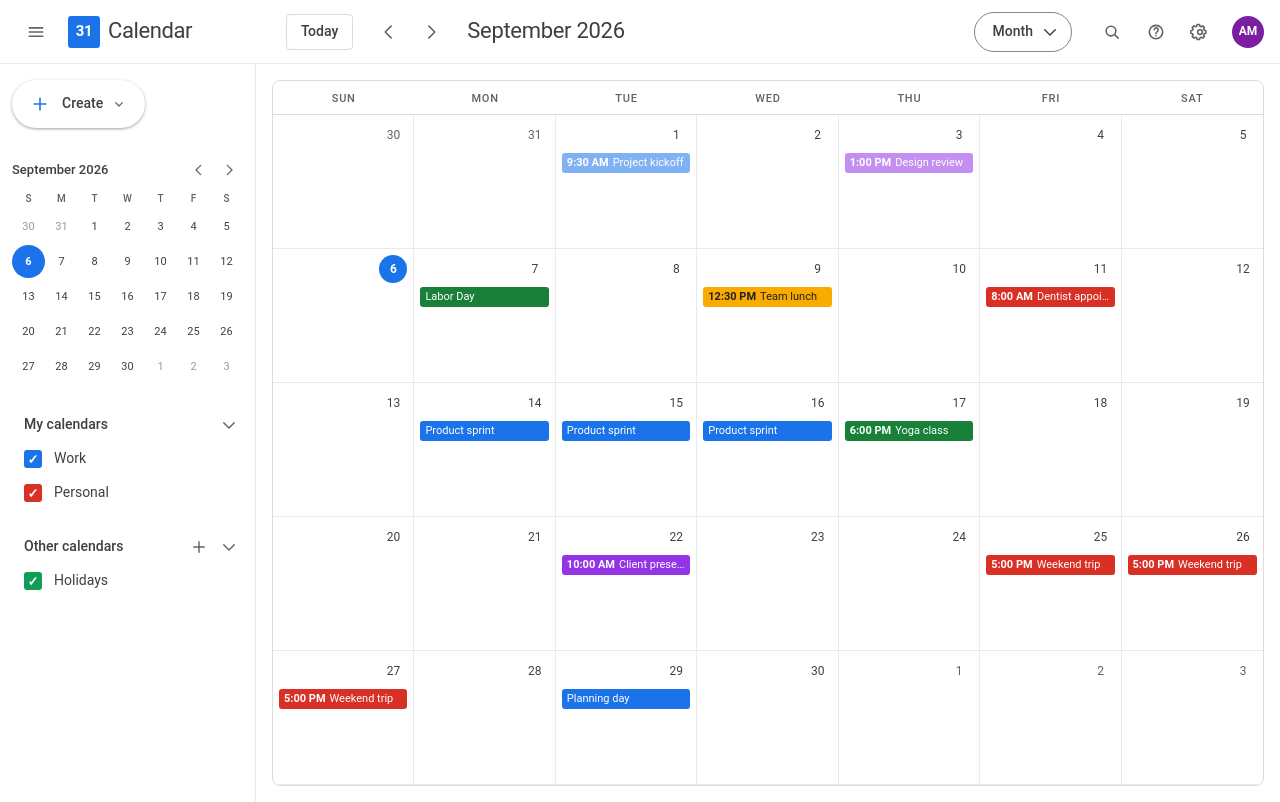
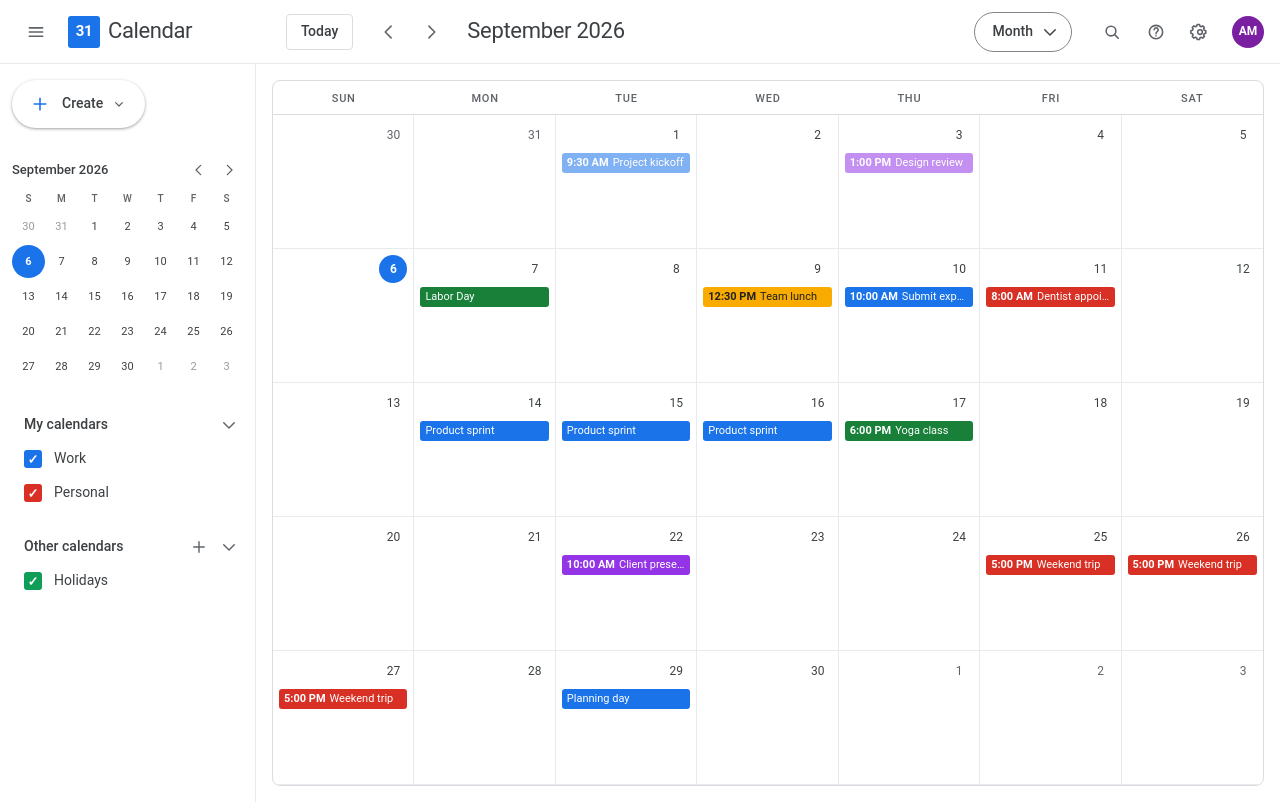
Before and after one commit to tarkus2000ua/google-calendar-react, a React (Vite) app: page / in a window 1280 px wide. Built offline with nearby package versions, Linux system fonts and the light colour scheme.

Commit message:
feat: implement view display filters

```diff
--- a/src/App.jsx
+++ b/src/App.jsx
@@ -8,6 +8,12 @@ import YearDateModal from './components/calendar/YearDateModal.jsx'
 import mockEvents from './data/mockEvents.js'
 import { addDays, addMonths, getStartOfMonth } from './utils/dateHelpers.js'
 import './App.css'
+
+const DEFAULT_DISPLAY_OPTIONS = {
+  showCompletedTasks: true,
+  showDeclinedEvents: true,
+  showWeekends: true,
+}
 
 function createDraftEvent(date, { displayTime, minutesFromDay, reveal }) {
   const start = new Date(date)
@@ -43,7 +49,13 @@ function App() {
   const [selectedDateTrigger, setSelectedDateTrigger] = useState(null)
   const [activeView, setActiveView] = useState('month')
   const [visibleCalendars, setVisibleCalendars] = useState(['Work', 'Personal', 'Holidays'])
+  const [displayOptions, setDisplayOptions] = useState(DEFAULT_DISPLAY_OPTIONS)
   const displayMonth = getStartOfMonth(displayDate)
+  const visibleEvents = events.filter((event) => (
+    visibleCalendars.includes(event.calendar)
+    && (displayOptions.showDeclinedEvents || event.status !== 'declined')
+    && (displayOptions.showCompletedTasks || event.type !== 'task' || event.status !== 'completed')
+  ))
 
   function showToday() {
     setDisplayDate(new Date())
@@ -111,6 +123,13 @@ function App() {
         ? calendars.filter((calendar) => calendar !== calendarName)
         : [...calendars, calendarName]
     ))
+  }
+
+  function toggleDisplayOption(option) {
+    setDisplayOptions((options) => ({
+      ...options,
+      [option]: !options[option],
+    }))
   }
 
   function showEventDetails(event, trigger, eventChipId) {
@@ -192,7 +211,9 @@ function App() {
       <div className={`calendar-app${isCreateEventDocked ? ' calendar-app--composer-docked' : ''}`}>
         <AppHeader
           activeView={activeView}
+          displayOptions={displayOptions}
           displayDate={displayDate}
+          onDisplayOptionToggle={toggleDisplayOption}
           onViewChange={setActiveView}
           onToday={showToday}
           onPreviousPeriod={showPreviousPeriod}
@@ -213,7 +234,7 @@ function App() {
             activeView={activeView}
             displayDate={displayDate}
             displayMonth={displayMonth}
-            events={events}
+            events={visibleEvents}
             onSelectDate={openCreateAtDate}
             onSelectYearDate={selectYearDate}
             onSelectTime={openCreateAtTime}
@@ -222,7 +243,7 @@ function App() {
             draftEvent={draftEvent}
             selectedDate={selectedDate}
             selectedEventChipId={selectedEventChipId}
-            visibleCalendars={visibleCalendars}
+            showWeekends={displayOptions.showWeekends}
           />
         </div>
       </div>
@@ -230,7 +251,7 @@ function App() {
       {selectedYearDate && (
         <YearDateModal
           date={selectedYearDate}
-          events={events.filter((event) => visibleCalendars.includes(event.calendar))}
+          events={visibleEvents}
           onClose={closeYearDateModal}
           onOpenDay={openYearDateInDayView}
           onSelectEvent={showYearDateEventDetails}
--- a/src/components/calendar/WeekView.jsx
+++ b/src/components/calendar/WeekView.jsx
@@ -3,6 +3,7 @@ import {
   addDays,
   getStartOfWeek,
   isSameDay,
+  isWeekend,
 } from '../../utils/dateHelpers.js'
 import TimeGridDayColumn from './TimeGridDayColumn.jsx'
 import '../../styles/week-view.css'
@@ -17,9 +18,10 @@ function formatHour(hour) {
   return `${hour % 12} ${hour < 12 ? 'AM' : 'PM'}`
 }
 
-function WeekView({ displayDate, draftEvent, events, onDraftAnchor, onSelectEvent, onSelectTime, selectedEventChipId }) {
+function WeekView({ displayDate, draftEvent, events, onDraftAnchor, onSelectEvent, onSelectTime, selectedEventChipId, showWeekends }) {
   const weekStart = getStartOfWeek(displayDate)
   const weekDates = Array.from({ length: 7 }, (_, index) => addDays(weekStart, index))
+    .filter((date) => showWeekends || !isWeekend(date))
   const [currentDate, setCurrentDate] = useState(() => new Date())
   const currentTimeTop = (currentDate.getHours() + (currentDate.getMinutes() / 60)) * HOUR_HEIGHT
 
@@ -30,7 +32,7 @@ function WeekView({ displayDate, draftEvent, events, onDraftAnchor, onSelectEven
   }, [])
 
   return (
-    <section className="week-view" aria-label="Weekly calendar">
+    <section className={`week-view${showWeekends ? '' : ' week-view--hide-weekends'}`} aria-label="Weekly calendar">
       <div className="week-view__content">
         <div className="week-view__day-headers" role="row">
           <div className="week-view__time-gutter week-view__time-gutter--header" aria-hidden="true" />
--- a/src/components/layout/AppHeader.jsx
+++ b/src/components/layout/AppHeader.jsx
@@ -8,7 +8,7 @@ import {
 import ViewSelector from '../calendar/ViewSelector.jsx'
 import IconButton from '../ui/IconButton.jsx'
 
-function AppHeader({ activeView, displayDate, onViewChange, onToday, onPreviousPeriod, onNextPeriod }) {
+function AppHeader({ activeView, displayDate, displayOptions, onDisplayOptionToggle, onViewChange, onToday, onPreviousPeriod, onNextPeriod }) {
   const isDayView = activeView === 'day'
   const isWeekView = activeView === 'week'
   const isFourDayView = activeView === 'four-days'
@@ -53,7 +53,7 @@ function AppHeader({ activeView, displayDate, onViewChange, onToday, onPreviousP
         <p className="current-period">{periodLabel}</p>
       </div>
 
-      <ViewSelector activeView={activeView} onViewChange={onViewChange} />
+      <ViewSelector activeView={activeView} displayOptions={displayOptions} onDisplayOptionToggle={onDisplayOptionToggle} onViewChange={onViewChange} />
 
       <div className="app-header__utilities">
         <IconButton ariaLabel="Search" icon="search" />
--- a/src/components/layout/CalendarCanvas.jsx
+++ b/src/components/layout/CalendarCanvas.jsx
@@ -29,18 +29,16 @@ function CalendarPlaceholder({ activeView }) {
   )
 }
 
-function CalendarCanvas({ activeView, displayDate, displayMonth, draftEvent, events, onDraftAnchor, onSelectDate, onSelectEvent, onSelectTime, onSelectYearDate, selectedDate, selectedEventChipId, visibleCalendars }) {
-  const visibleEvents = events.filter((event) => visibleCalendars.includes(event.calendar))
-
+function CalendarCanvas({ activeView, displayDate, displayMonth, draftEvent, events, onDraftAnchor, onSelectDate, onSelectEvent, onSelectTime, onSelectYearDate, selectedDate, selectedEventChipId, showWeekends }) {
   return (
     <main className="calendar-canvas" aria-label="Calendar workspace">
       <div className="calendar-canvas__surface">
-        {activeView === 'month' && <MonthView displayMonth={displayMonth} draftEvent={draftEvent} events={visibleEvents} onDraftAnchor={onDraftAnchor} onSelectDate={onSelectDate} onSelectEvent={onSelectEvent} selectedDate={selectedDate} selectedEventChipId={selectedEventChipId} />}
-        {activeView === 'week' && <WeekView displayDate={displayDate} draftEvent={draftEvent} events={visibleEvents} onDraftAnchor={onDraftAnchor} onSelectEvent={onSelectEvent} onSelectTime={onSelectTime} selectedEventChipId={selectedEventChipId} />}
-        {activeView === 'four-days' && <FourDayView displayDate={displayDate} draftEvent={draftEvent} events={visibleEvents} onDraftAnchor={onDraftAnchor} onSelectEvent={onSelectEvent} onSelectTime={onSelectTime} selectedEventChipId={selectedEventChipId} />}
-        {activeView === 'day' && <DayView displayDate={displayDate} draftEvent={draftEvent} events={visibleEvents} onDraftAnchor={onDraftAnchor} onSelectEvent={onSelectEvent} onSelectTime={onSelectTime} selectedEventChipId={selectedEventChipId} />}
-        {activeView === 'schedule' && <AgendaView displayDate={displayDate} events={visibleEvents} onSelectEvent={onSelectEvent} selectedEventChipId={selectedEventChipId} />}
-        {activeView === 'year' && <YearView displayDate={displayDate} events={visibleEvents} onSelectDate={onSelectYearDate} selectedDate={selectedDate} />}
+        {activeView === 'month' && <MonthView displayMonth={displayMonth} draftEvent={draftEvent} events={events} onDraftAnchor={onDraftAnchor} onSelectDate={onSelectDate} onSelectEvent={onSelectEvent} selectedDate={selectedDate} selectedEventChipId={selectedEventChipId} showWeekends={showWeekends} />}
+        {activeView === 'week' && <WeekView displayDate={displayDate} draftEvent={draftEvent} events={events} onDraftAnchor={onDraftAnchor} onSelectEvent={onSelectEvent} onSelectTime={onSelectTime} selectedEventChipId={selectedEventChipId} showWeekends={showWeekends} />}
+        {activeView === 'four-days' && <FourDayView displayDate={displayDate} draftEvent={draftEvent} events={events} onDraftAnchor={onDraftAnchor} onSelectEvent={onSelectEvent} onSelectTime={onSelectTime} selectedEventChipId={selectedEventChipId} />}
+        {activeView === 'day' && <DayView displayDate={displayDate} draftEvent={draftEvent} events={events} onDraftAnchor={onDraftAnchor} onSelectEvent={onSelectEvent} onSelectTime={onSelectTime} selectedEventChipId={selectedEventChipId} />}
+        {activeView === 'schedule' && <AgendaView displayDate={displayDate} events={events} onSelectEvent={onSelectEvent} selectedEventChipId={selectedEventChipId} />}
+        {activeView === 'year' && <YearView displayDate={displayDate} events={events} onSelectDate={onSelectYearDate} selectedDate={selectedDate} />}
         {activeView !== 'month' && activeView !== 'week' && activeView !== 'four-days' && activeView !== 'day' && activeView !== 'schedule' && activeView !== 'year' && <CalendarPlaceholder activeView={activeView} />}
       </div>
     </main>
--- a/src/data/mockEvents.js
+++ b/src/data/mockEvents.js
@@ -34,6 +34,18 @@ const mockEvents = [
     allDay: false,
     calendar: 'Work',
     color: 'yellow',
+    status: 'declined',
+  },
+  {
+    id: 'submit-expense-report',
+    title: 'Submit expense report',
+    start: '2026-09-10T10:00:00',
+    end: '2026-09-10T10:30:00',
+    allDay: false,
+    calendar: 'Work',
+    color: 'blue',
+    status: 'completed',
+    type: 'task',
   },
   {
     id: 'dentist',
--- a/src/styles/month-view.css
+++ b/src/styles/month-view.css
@@ -8,6 +8,11 @@
 .month-view__grid {
   display: grid;
   grid-template-columns: repeat(7, minmax(0, 1fr));
+}
+
+.month-view--hide-weekends .month-view__weekdays,
+.month-view--hide-weekends .month-view__grid {
+  grid-template-columns: repeat(5, minmax(0, 1fr));
 }
 
 .month-view__weekdays {
@@ -49,6 +54,14 @@
 }
 
 .month-view__day:nth-child(7n) {
+  border-right: 0;
+}
+
+.month-view--hide-weekends .month-view__day:nth-child(7n) {
+  border-right: 1px solid var(--color-border-subtle);
+}
+
+.month-view--hide-weekends .month-view__day:nth-child(5n) {
   border-right: 0;
 }
 
--- a/src/styles/week-view.css
+++ b/src/styles/week-view.css
@@ -44,6 +44,15 @@
 .week-view__day-columns {
   display: grid;
   grid-template-columns: repeat(7, minmax(0, 1fr));
+}
+
+.week-view--hide-weekends .week-view__day-headers {
+  grid-template-columns: 64px repeat(5, minmax(0, 1fr));
+}
+
+.week-view--hide-weekends .week-view__all-day-days,
+.week-view--hide-weekends .week-view__day-columns {
+  grid-template-columns: repeat(5, minmax(0, 1fr));
 }
 
 .week-view__day-header {
--- a/src/utils/dateHelpers.js
+++ b/src/utils/dateHelpers.js
@@ -64,6 +64,12 @@ function isSameMonth(left, right) {
 
   return leftDate.getFullYear() === rightDate.getFullYear()
     && leftDate.getMonth() === rightDate.getMonth()
+}
+
+function isWeekend(value) {
+  const day = parseLocalDate(value).getDay()
+
+  return day === 0 || day === 6
 }
 
 function addDays(value, amount) {
@@ -154,6 +160,7 @@ export {
   isSameDay,
   isSameMonth,
   isToday,
+  isWeekend,
   parseLocalDate,
   startOfDay,
   toDateKey,
```
Also changed, not shown: src/components/calendar/MonthView.jsx (+5 -4 lines), src/components/calendar/ViewSelector.jsx (+5 -13 lines).
